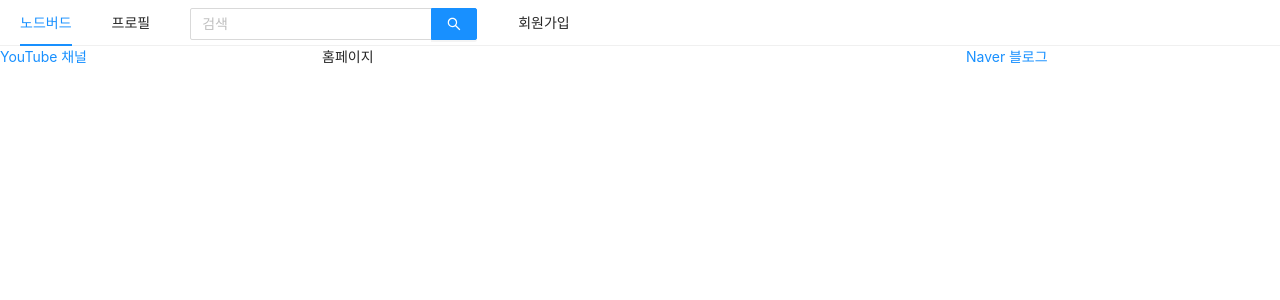
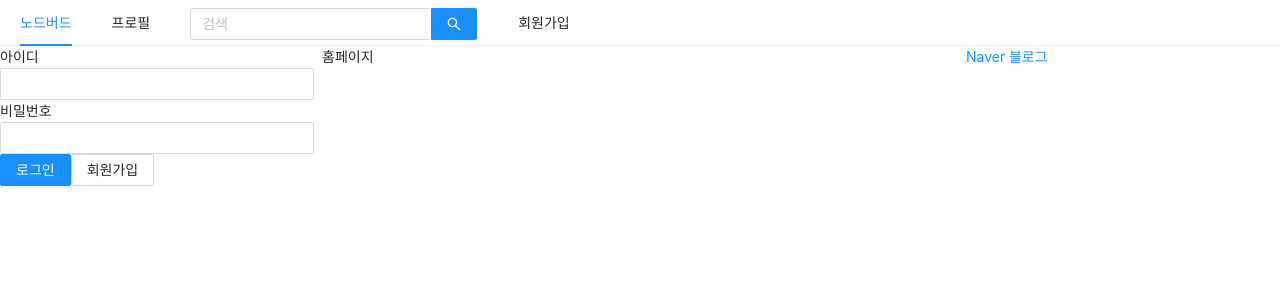
Before and after one commit to Yeon-seong/react-nodebird, a Next.js app in the folder front/: page / in a window 1280 px wide. Shown: the top 300 px of the page. Built offline with nearby package versions, Linux system fonts and the light colour scheme.

Commit message:
트위터 클론 : 로그인 폼 제작 antd Input, React Hooks useState, useCallback 사용

```diff
--- a/front/components/AppLayout.js
+++ b/front/components/AppLayout.js
@@ -1,12 +1,18 @@
-/* -------------------- 트위터 앱 레이아웃 페이지 -------------------- */
+/* -------------------- 트위터 앱 레이아웃 -------------------- */
 
 
-import React from 'react';
+import React, { useState } from 'react';
 import propTypes from 'prop-types';
 import Link from 'next/link';
 import { Menu, Input, Row, Col } from 'antd';
 
+import UserProfile from '../components/UserProfile';
+import LoginForm from '../components/LoginForm';
+
+
+
 const AppLayout = ({ children }) => {
+	const [isLoggedIn, setIsLoggedIn] = useState(false);
   return (
     <div>
       <Menu mode="horizontal">
@@ -34,13 +40,7 @@ const AppLayout = ({ children }) => {
 
 			<Row gutter={8}>
 				<Col xs={24} md={6}>
-					<a
-						href="https://www.youtube.com/channel/UCApS8QVxNA7ngyzrudA5q-w"
-						target="_blank"
-						rel="noreferrer noopener"
-					>
-						YouTube 채널
-					</a>
+					{isLoggedIn ? <UserProfile /> : <LoginForm />}
 				</Col>
 
 				<Col xs={24} md={12}>
@@ -61,6 +61,8 @@ const AppLayout = ({ children }) => {
   );
 };
 
+
+
 AppLayout.propTypes = {
   children: propTypes.node.isRequired,
 };
--- /dev/null
+++ b/front/components/LoginForm.js
@@ -0,0 +1,60 @@
+/* -------------------- 트위터 로그인 폼 -------------------- */
+
+
+import React, { useState, useCallback } from 'react';
+import { Form, Input, Button } from 'antd';
+import Link from 'next/link';
+
+
+const LoginForm = () => {
+  const [id, setId] = useState('');
+  const [password, setPassword] = useState('');
+
+  const onChangeId = useCallback((event) => {
+    setId(event.target.value);
+  }, []);
+
+  const onChangePassword = useCallback((event) => {
+    setPassword(event.target.value);
+  }, []);
+
+  return (
+    <Form>
+      <div>
+        <label htmlFor="user-id">아이디</label>
+        <br />
+        <Input
+          id="user-id"
+          value={id}
+          onChange={onChangeId}
+          required
+        />
+      </div>
+
+      <div>
+        <label htmlFor="user-password">비밀번호</label>
+        <br />
+        <Input
+          id="user-password"
+          type="password"
+          value={password}
+          onChange={onChangePassword}
+          required
+        />
+      </div>
+
+      <div>
+        <Button
+          type="primary"
+          htmlType="submit"
+          loading={false}
+        >
+          로그인
+        </Button>
+        <Link href="/signup"><a><Button>회원가입</Button></a></Link>
+      </div>
+    </Form>
+  );
+}
+
+export default LoginForm;
```
